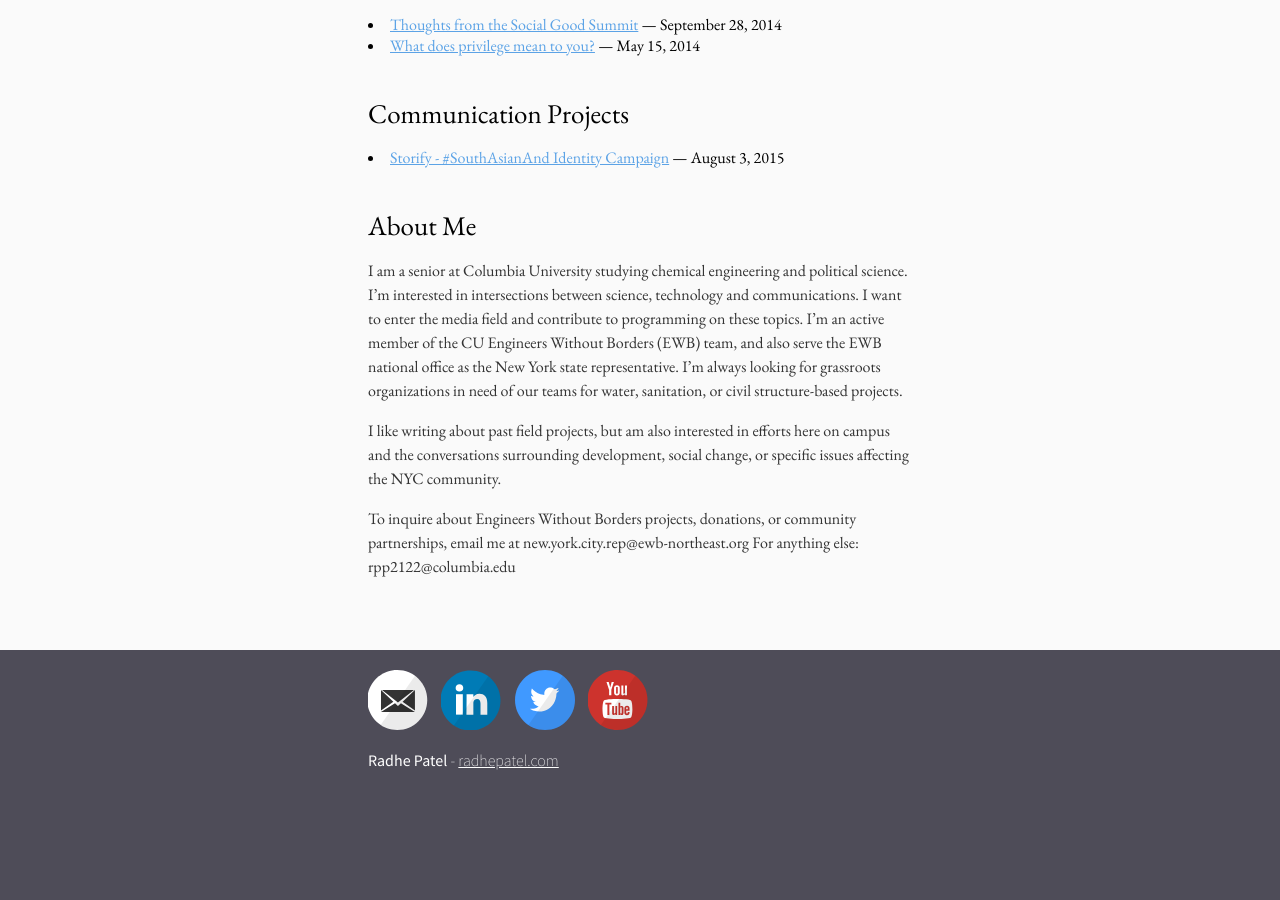
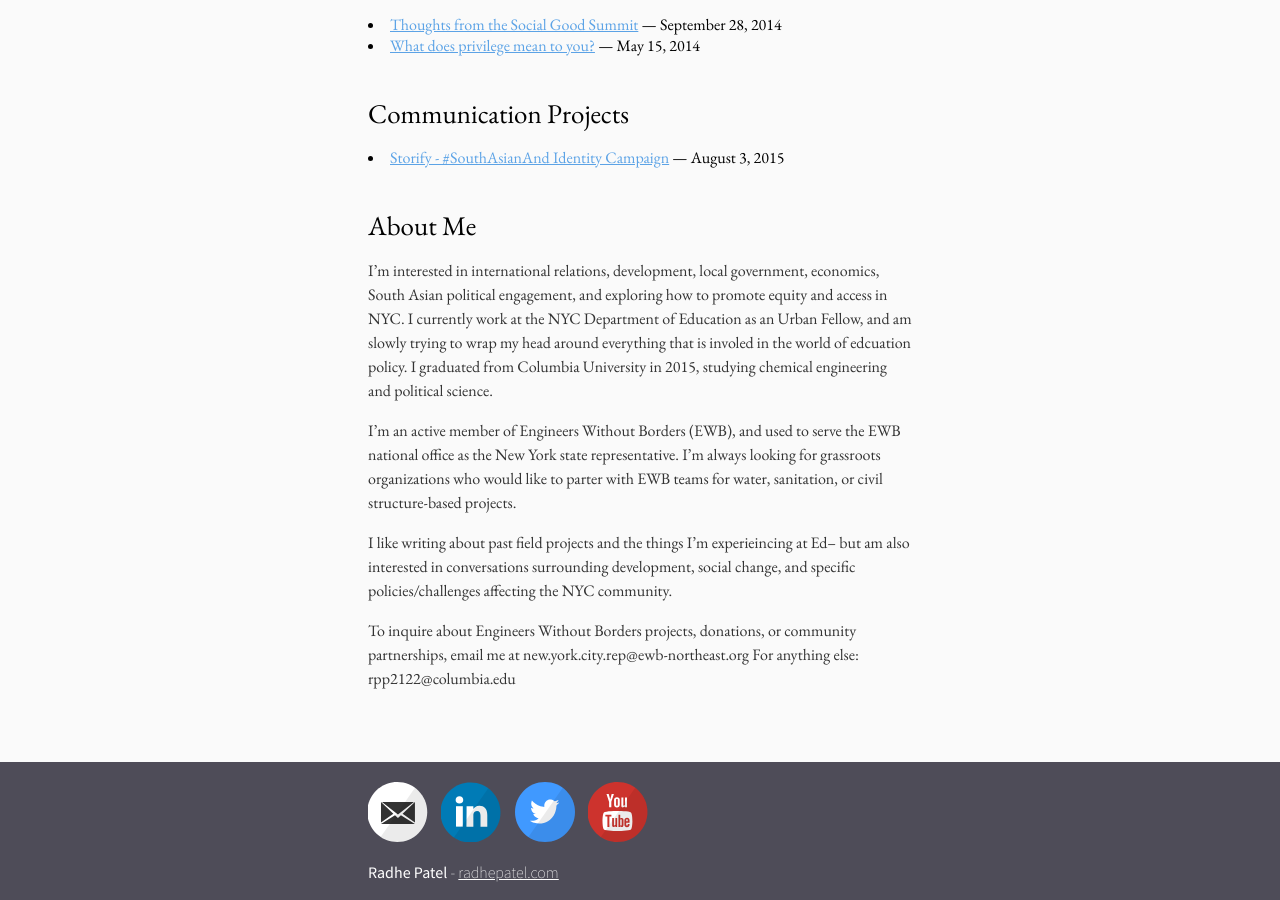
Before and after one commit to radhepatel/radhepatel.github.io, a Jekyll site: the page built from index.md, in a window 1280 px wide and 900 px high, scrolled down 388 px. Built offline with Jekyll 4.4.1, drawn with Linux system fonts in a browser that asks for light colours.

Commit message:
Update index.md

```diff
--- a/index.md
+++ b/index.md
@@ -19,9 +19,11 @@ title: Writing
 
 ## About Me
 
-I am a senior at Columbia University studying chemical engineering and political science. I'm interested in intersections between science, technology and communications. I want to enter the media field and contribute to programming on these topics. I'm an active member of the CU Engineers Without Borders (EWB) team, and also serve the EWB national office as the New York state representative. I'm always looking for grassroots organizations in need of our teams for water, sanitation, or civil structure-based projects.
+I'm interested in international relations, development, local government, economics, South Asian political engagement, and exploring how to promote equity and access in NYC. I currently work at the NYC Department of Education as an Urban Fellow, and am slowly trying to wrap my head around everything that is involed in the world of edcuation policy.  I graduated from Columbia University in 2015, studying chemical engineering and political science.
 
-I like writing about past field projects, but am also interested in efforts here on campus and the conversations surrounding development, social change, or specific issues affecting the NYC community.
+ I'm an active member of Engineers Without Borders (EWB), and used to serve the EWB national office as the New York state representative. I'm always looking for grassroots organizations who would like to parter with EWB teams for water, sanitation, or civil structure-based projects.
+
+I like writing about past field projects and the things I'm experieincing at Ed-- but am also interested in conversations surrounding development, social change, and specific policies/challenges affecting the NYC community.
 
 To inquire about Engineers Without Borders projects, donations, or community partnerships, email me at new.york.city.rep@ewb-northeast.org
 For anything else: rpp2122@columbia.edu
```
